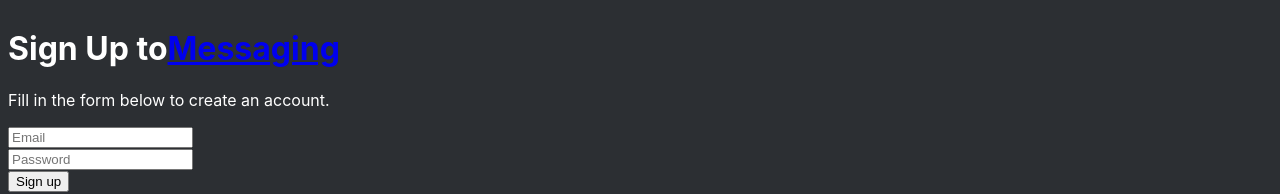
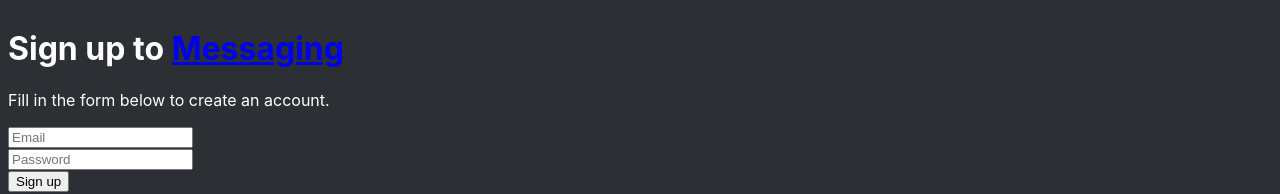
Before and after one commit to BillyMagarali/Messaging, a React (Create React App) app: page /signup in a window 1280 px wide. Shown: the top 194 px of the page. Built offline with nearby package versions, Linux system fonts and the light colour scheme; no server answers.

Commit message:
updated signup

```diff
--- a/src/pages/Signup.js
+++ b/src/pages/Signup.js
@@ -54,10 +54,8 @@ export default class SignUp extends Component {
         return (
             <div>
                 <form onSubmit={this.handleSubmit}>
-                    <h1>
-                        Sign Up to
-          <Link to="/">Messaging</Link>
-                    </h1>
+
+                    <h1>Sign up to <Link to="/">Messaging</Link></h1>
                     <p>Fill in the form below to create an account.</p>
 
                     <div>
```
